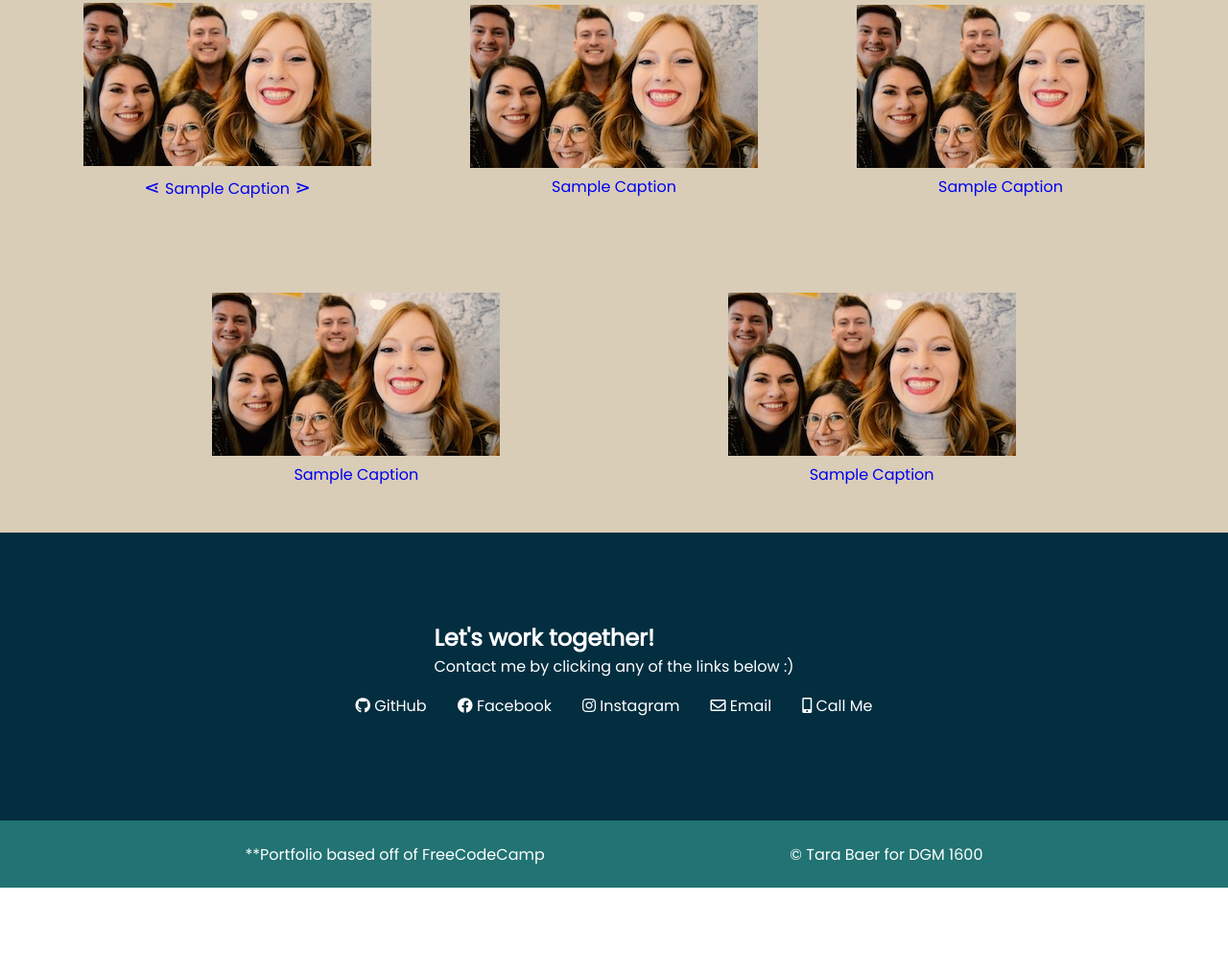
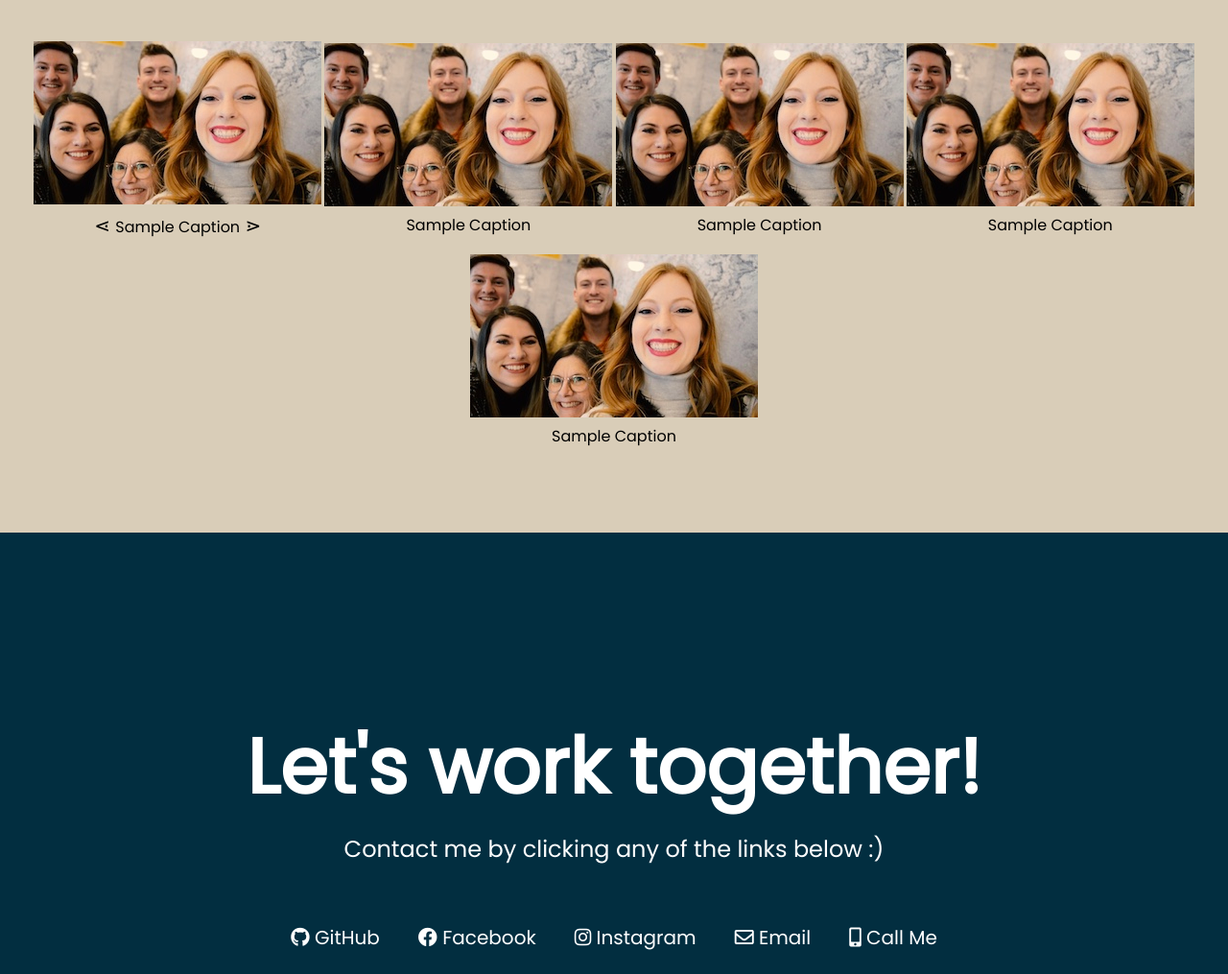
Before and after one commit to tarabaer/personal-portfolio, a plain HTML site: page index.html in a window 1280 px wide. Shown: the part 845-1860 px from the top of the page at 96% size. Before the commit the page ends 1770 px from the top, so only its background shows below. Drawn offline with Linux system fonts and the light colour scheme.

Commit message:
contact section commit

```diff
--- a/index.html
+++ b/index.html
@@ -37,6 +37,7 @@
       <h1>Hi, I'm Tara</h1>
       <p>Welcome to my personal portfolio!</p>
     </section>
+
     <section id="projects">
       <a href="#" class="project-tile">
         <figure>
@@ -71,8 +72,9 @@
         </figure>
       </a>
     </section>
+
     <section id="contact">
-      <div>
+      <div class="contact-section-header">
         <h2>Let's work together!</h2>
         <p>Contact me by clicking any of the links below :)</p>
       </div>
@@ -84,13 +86,11 @@
           <i class="fab fa-facebook"></i> Facebook
         </a>
         <a href="#" target="_blank">
-            <i class="fab fa-instagram"></i> Instagram
+          <i class="fab fa-instagram"></i> Instagram
         </a>
+        <a href="#" target="_blank"> <i class="far fa-envelope"></i> Email </a>
         <a href="#" target="_blank">
-            <i class="far fa-envelope"></i> Email
-        </a>
-        <a href="#" target="_blank">
-            <i class="fas fa-mobile-alt"></i> Call Me
+          <i class="fas fa-mobile-alt"></i> Call Me
         </a>
       </div>
     </section>
--- a/style.css
+++ b/style.css
@@ -65,14 +65,16 @@ body {
     align-items: center;
     background-color: var(--tan);
     height: 600px;
+    padding: 5rem 2rem;
 }
 
 .project-tile {
+    color: var(--navy)
     margin: 1em;
 }
 
 .project-tile:hover {
-    color: lightgray;
+    color: white;
 }
 
 figcaption {
@@ -90,11 +92,24 @@ figcaption > span {
     flex-direction: column;
     justify-content: center;
     align-items: center;
-    height: 300px;
+    text-align: center;
+    height: 80vh;
+    padding: 0 2rem;
 }
+
+.contact-section-header > h2 {
+    font-size: 5rem;
+}
+
+.contact-section-header > p {
+    font-size: 1.5rem;
+    padding: .5rem 0rem 2.5rem 0rem;
+}
+
 
 .contact-links {
     display: flex;
+    font-size: 1.25em;
     justify-content: space-evenly;
 }
 
```
